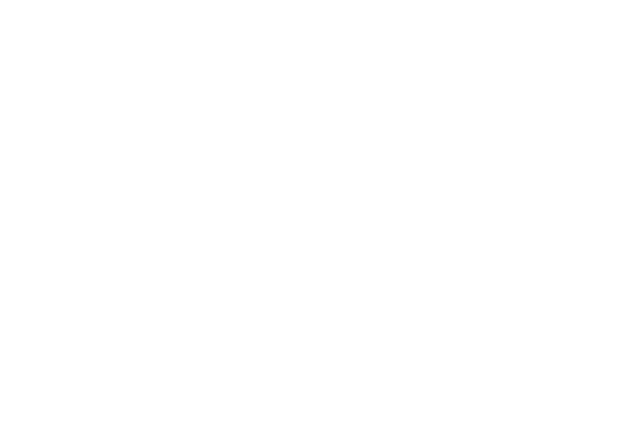
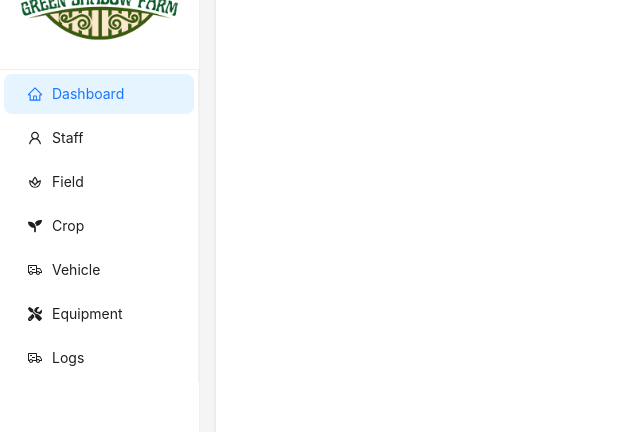
Before and after one commit to KavinduGayanthaK/Green_shadow_react_version, a React (Vite) app: page /crop in a window 1280 px wide. Before the commit this address had no page. Shown: the part 130-562 px from the top of the page, without its empty margins (0-640 px from the left). Built offline with nearby package versions, Linux system fonts and the light colour scheme.

Commit message:
add crop routin

```diff
--- a/src/App.tsx
+++ b/src/App.tsx
@@ -5,6 +5,7 @@ import StaffPage from "./pages/StaffPage";
 import VehiclePage from "./pages/VehiclePage";
 import EquipmentPage from "./pages/EquipmentPage";
 import FieldPage from "./pages/FieldPage";
+import CropPage from "./pages/CropPage";
 
 
 const App: React.FC = () => {
@@ -14,6 +15,7 @@ const App: React.FC = () => {
         <Route path="/" element={<RootLayout />}>
           <Route path="staff" element={<StaffPage />} />
           <Route path="field" element={<FieldPage />} />
+          <Route path="crop" element={<CropPage />} />
           <Route path="vehicle" element={<VehiclePage />} />
           <Route path="equipment" element={<EquipmentPage />} />
 
```
